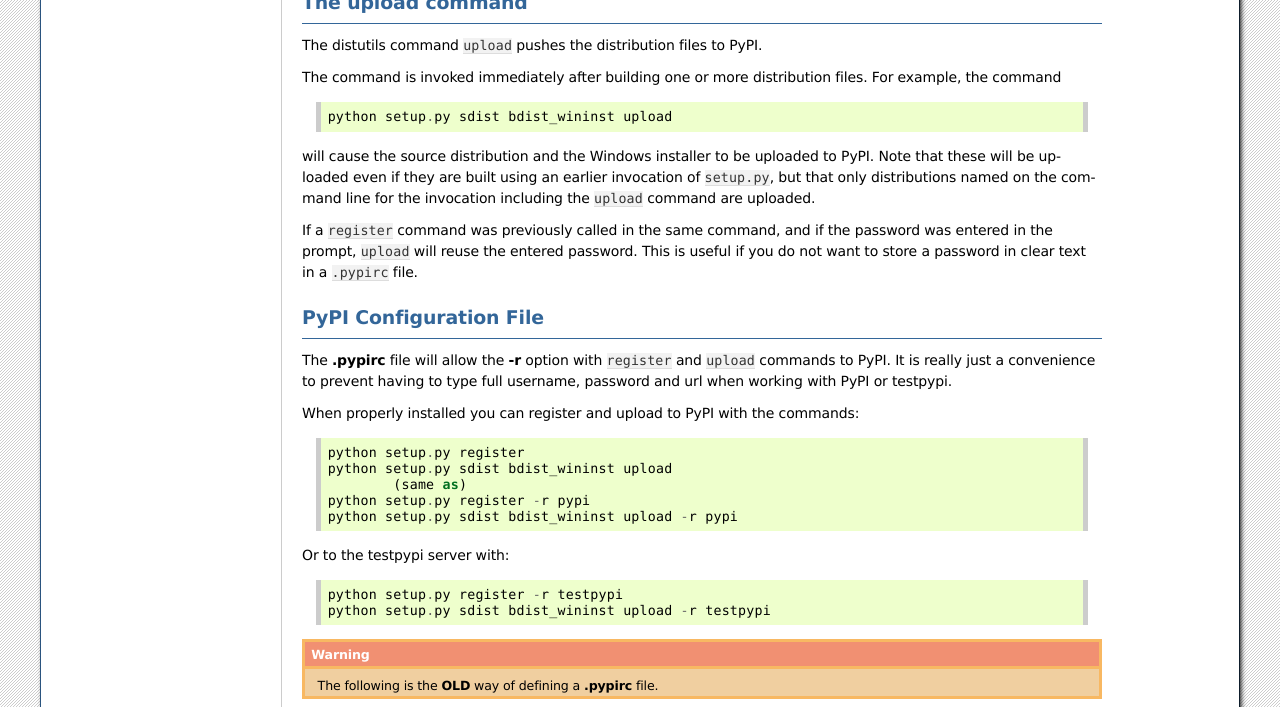
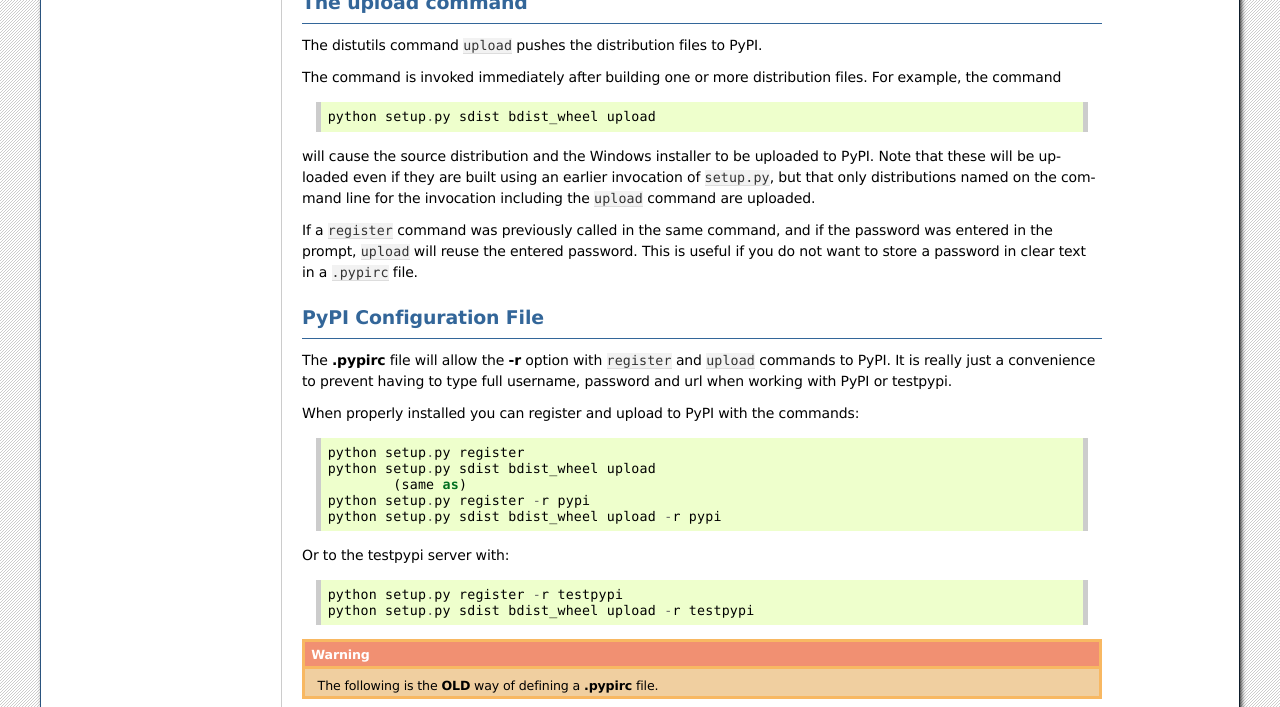
Before and after one commit to sonofeft/PyHatch, a Sphinx documentation site: the page built from docs/pypirc.rst, in a window 1280 px wide. Shown: the part 632-1339 px from the top of the page. Built offline with Sphinx 7.4.7, drawn with Linux system fonts in a browser that asks for light colours; pages that are not in the unit, such as notebooks, are missing from menus.

Commit message:
changed "bdist_wininst" to "bdist_wheel" in setup.py upload command

```diff
--- a/docs/pypirc.rst
+++ b/docs/pypirc.rst
@@ -49,7 +49,7 @@
 The command is invoked immediately after building one or more distribution
 files.  For example, the command ::
 
-    python setup.py sdist bdist_wininst upload
+    python setup.py sdist bdist_wheel upload
 
 will cause the source distribution and the Windows installer to be uploaded to
 PyPI.  Note that these will be uploaded even if they are built using an earlier
@@ -71,15 +71,15 @@
 When properly installed you can register and upload to PyPI with the commands::
 
     python setup.py register
-    python setup.py sdist bdist_wininst upload
+    python setup.py sdist bdist_wheel upload
             (same as)
     python setup.py register -r pypi
-    python setup.py sdist bdist_wininst upload -r pypi
+    python setup.py sdist bdist_wheel upload -r pypi
 
 Or to the testpypi server with::
 
     python setup.py register -r testpypi
-    python setup.py sdist bdist_wininst upload -r testpypi
+    python setup.py sdist bdist_wheel upload -r testpypi
 
 
 .. warning::
```
